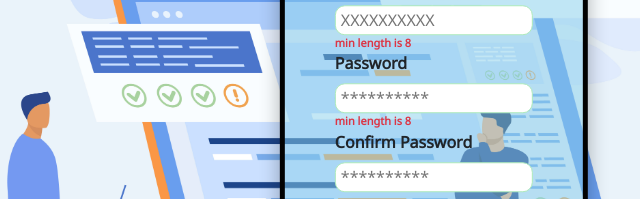
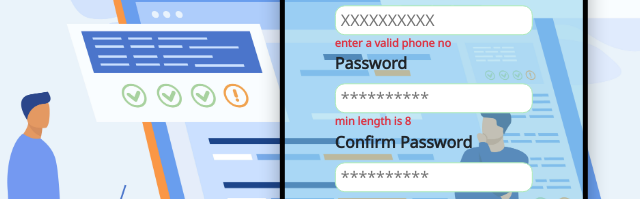
Before and after one commit to NITRR-Open-Source-Community/NOSC-Website, a website: page register.html in a window 1280 px wide. Both pictures are taken after a click on the button "Register". Shown: the part 381-580 px from the top of the page, 206-846 px from the left. Drawn offline with nearby package versions, Linux system fonts and the light colour scheme; a web font is replaced by a local one.

Commit message:
register validation

```diff
--- a/register.html
+++ b/register.html
@@ -69,7 +69,7 @@
 
       <label for="number">Phone Number</label>
       <input type="number" placeholder="XXXXXXXXXX" id="phone" />
-      <p id="vnumber" class="text-danger fs-1 m-0 p-0 d-none" style="font-size: 11px;">min length is 8</p>
+      <p id="vnumber" class="text-danger fs-1 m-0 p-0 d-none" style="font-size: 11px;">enter a valid phone no</p>
 
       <label for="pswrd">Password</label>
       <input type="password" placeholder="**********" id="pswrd" />
@@ -201,7 +201,7 @@
     }
   }
   function phoneValidation() {
-    if ((/^\d{8,}$/gm).test(phone.value)) {
+    if ((/^\d{10,}$/gm).test(phone.value)) {
       vnumber.classList.add("d-none");
       vnumber.classList.remove("d-block");
     }
```
